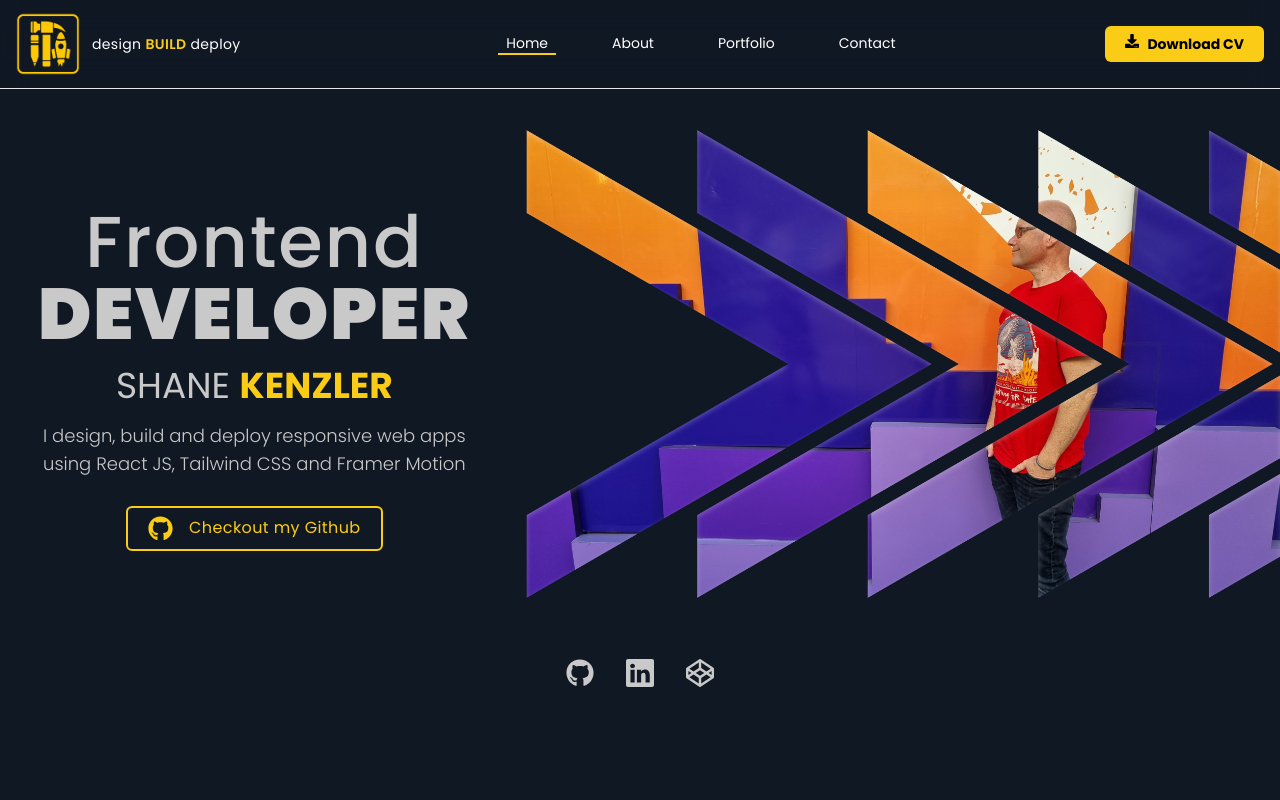
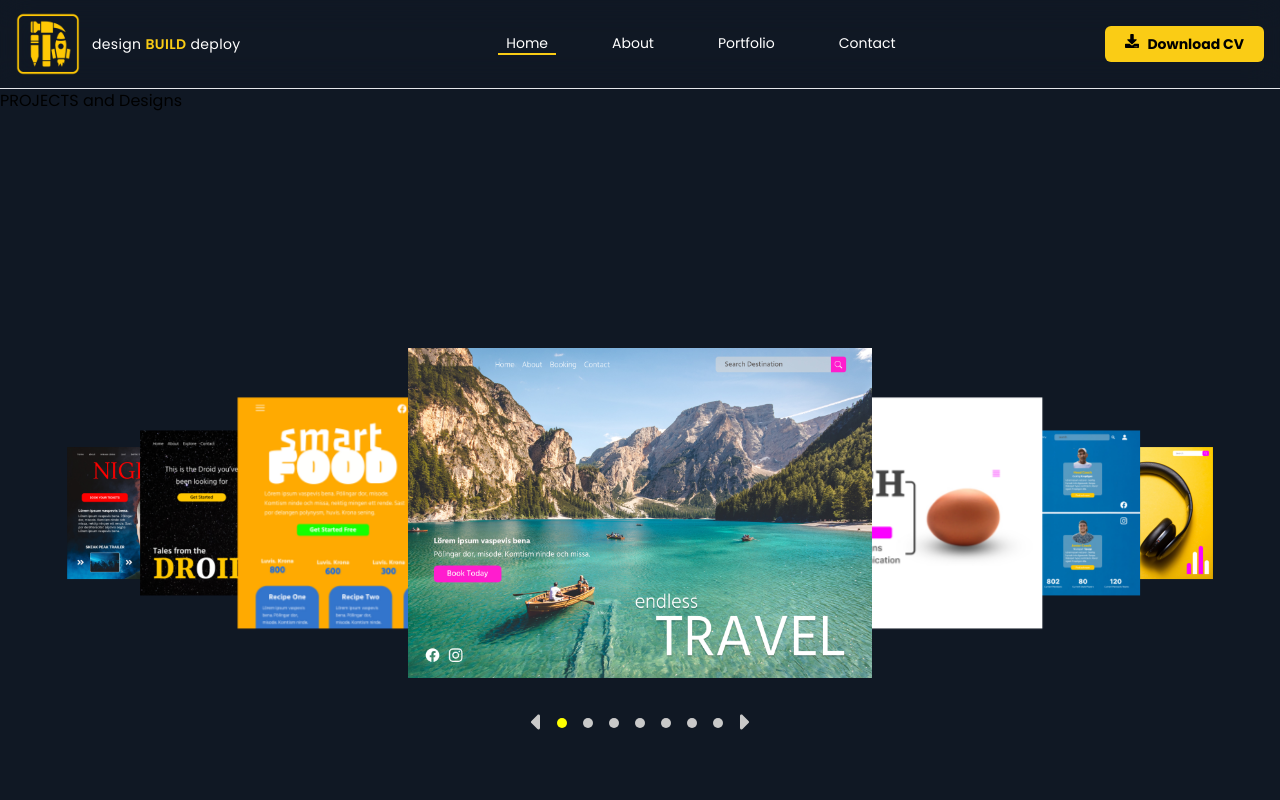
Before and after one commit to SKenzler/react-portfolio, a React (Vite) app: page /projects in a window 1280 px wide. Shown: the top 800 px of the page. Built offline with nearby package versions, Linux system fonts and the light colour scheme; a web font is replaced by a local one.

Commit message:
Used React Router to start adding navigation functionality to the React Portfolio

```diff
--- a/package.json
+++ b/package.json
@@ -13,7 +13,8 @@
     "framer-motion": "^11.1.7",
     "react": "^18.2.0",
     "react-dom": "^18.2.0",
-    "react-icons": "^5.1.0"
+    "react-icons": "^5.1.0",
+    "react-router-dom": "^6.23.1"
   },
   "devDependencies": {
     "@types/react": "^18.2.66",
--- a/src/App.jsx
+++ b/src/App.jsx
@@ -1,18 +1,20 @@
 import Navbar from "./components/Navbar";
-import ProjectCarousel from "./components/ProjectCarousel";
 import Home from "./pages/Home";
-import images from "./utilities/images";
-import FlipCard from "./components/FlipCard";
-import cards from "./utilities/cards";
+import About from "./pages/About";
+import Projects from "./pages/Projects";
+
+import { BrowserRouter, Routes, Route } from "react-router-dom";
 
 function App() {
   return (
-    <>
-      <Navbar />
-      <Home />
-      <ProjectCarousel images={images} />
-      <FlipCard cards={cards} />
-    </>
+    <BrowserRouter>
+      <Routes>
+        <Route path="/" element={<Home />} />
+        <Route path="about" element={<About />} />
+        <Route path="projects" element={<Projects />} />
+        <Route path="*" element={<Error />} />
+      </Routes>
+    </BrowserRouter>
   );
 }
 
--- a/src/components/Navbar.jsx
+++ b/src/components/Navbar.jsx
@@ -3,6 +3,7 @@ import { useState } from "react";
 import logo from "../assets/design-build-deploy-logo.png";
 import { FaBars, FaXmark } from "react-icons/fa6";
 import { FaDownload, FaGithub } from "react-icons/fa";
+import { Link } from "react-router-dom";
 
 const Navbar = () => {
   const [mobileMenuOpen, setMobileMenuOpen] = useState(false);
@@ -29,10 +30,18 @@ const Navbar = () => {
             </span>
           </div>
           <ul className="hidden lg:flex ml-14 space-x-12 text-sm text-white cursor-pointer">
-            <li className="px-2 border-b-2 border-yellow-400">Home</li>
-            <li className="px-2">About</li>
-            <li className="px-2">Portfolio</li>
-            <li className="px-2">Contact</li>
+            <Link to="/">
+              <li className="px-2 border-b-2 border-yellow-400">Home</li>
+            </Link>
+            <Link to="/about">
+              <li className="px-2">About</li>
+            </Link>
+            <Link to="/projects">
+              <li className="px-2">Portfolio</li>
+            </Link>
+            <Link to="/contact">
+              <li className="px-2">Contact</li>
+            </Link>
           </ul>
           <div className="hidden lg:flex justify-center items-center space-x-12">
             <button
--- a/src/components/ProjectCarousel.jsx
+++ b/src/components/ProjectCarousel.jsx
@@ -75,12 +75,12 @@ const ProjectCarousel = ({ images }) => {
   };
 
   return (
-    <div className="w-full h-screen bg-[#101824] flex flex-col justify-center items-center">
+    <div className="w-full h-80 md:h-screen bg-[#101824] flex justify-center items-center overflow-hidden">
       <AnimatePresence>
         {images.map((item, index) => (
           <motion.img
             key={index}
-            className="flex justify-center items-center w-[22em] sm:w-[30em] object-fill p-2  overflow-x-hidden"
+            className="flex justify-center items-center w-[22em] sm:w-[30em] object-fill p-2"
             src={item}
             alt={item}
             initial="center"
--- /dev/null
+++ b/src/pages/Contact.jsx
@@ -0,0 +1,7 @@
+import React from "react";
+
+const Contact = () => {
+  return <div>Contact</div>;
+};
+
+export default Contact;
--- /dev/null
+++ b/src/pages/Error.jsx
@@ -0,0 +1,7 @@
+import React from "react";
+
+const Error = () => {
+  return <div>Error</div>;
+};
+
+export default Error;
--- a/src/pages/Home.jsx
+++ b/src/pages/Home.jsx
@@ -3,10 +3,12 @@ import { FaGithub, FaCodepen } from "react-icons/fa";
 import { BsLinkedin } from "react-icons/bs";
 import heroImage from "../assets/hero-image.png";
 import { easeIn, motion } from "framer-motion";
+import Navbar from "../components/Navbar";
 
 const Home = () => {
   return (
     <>
+      <Navbar />
       <div className="flex flex-col md:flex-row justify-center items-center text-center ">
         <motion.div
           className="w-3/4 flex flex-col justify-center items-center text-[#C9C9C9] mt-5 p-5"
--- /dev/null
+++ b/src/pages/Projects.jsx
@@ -0,0 +1,19 @@
+import React from "react";
+import Navbar from "../components/Navbar";
+import ProjectCarousel from "../components/ProjectCarousel";
+import images from "../utilities/images";
+import FlipCard from "../components/FlipCard";
+import cards from "../utilities/cards";
+
+const Projects = () => {
+  return (
+    <>
+      <Navbar />
+      <h1>PROJECTS and Designs</h1>
+      <ProjectCarousel images={images} />
+      <FlipCard cards={cards} />
+    </>
+  );
+};
+
+export default Projects;
```
Also changed, not shown: 1 other file (tests, documents, lock files or other folders).
